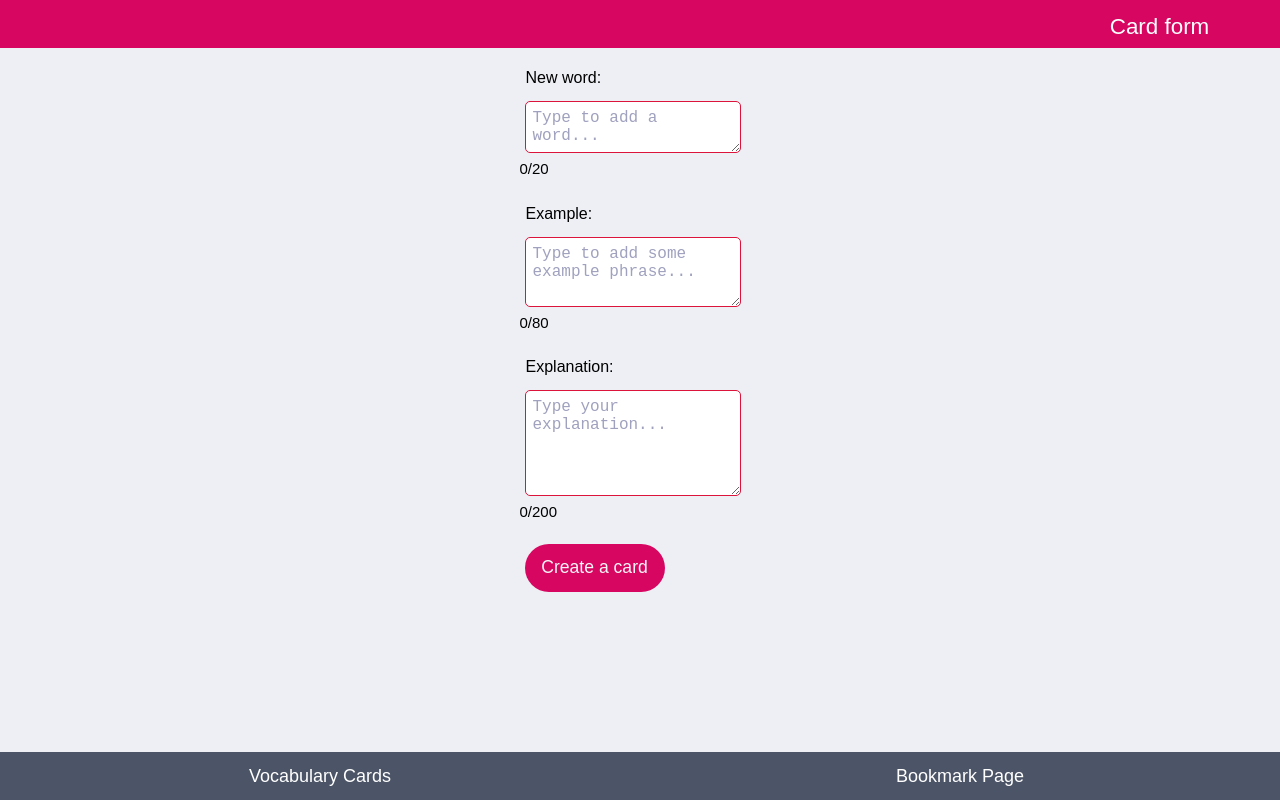
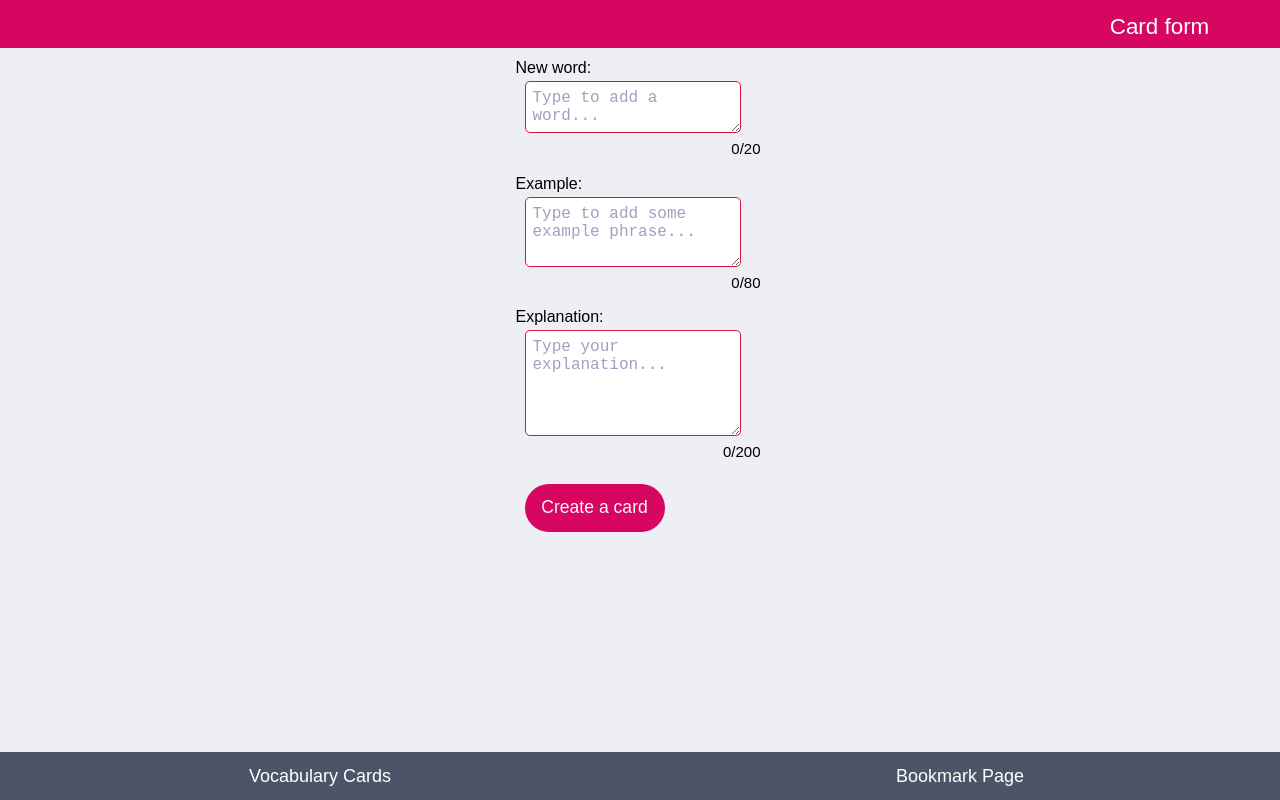
Before and after one commit to annadragan/capstone-project, a React (Create React App) app: page /form in a window 1280 px wide. Built offline with nearby package versions, Linux system fonts and the light colour scheme.

Commit message:
Add bookmark

```diff
--- a/src/App.js
+++ b/src/App.js
@@ -31,7 +31,7 @@ function App() {
             element={<Form onCreateTerm={handleSubmitTerm} />}
           />
           <Route
-            path="/bookmarkpage"
+            path="/archive"
             element={
               <BookmarkPage
                 vocabulary={vocabulary}
--- a/src/components/Card.js
+++ b/src/components/Card.js
@@ -1,6 +1,5 @@
 import styled from 'styled-components';
 import { BsTrash, BsFillBookmarkCheckFill } from 'react-icons/bs';
-// import useToggle from '..hooks/useToggle';
 
 export default function Card({
   word,
@@ -11,8 +10,6 @@ export default function Card({
   onBookmarkCard,
   isBookmarked,
 }) {
-  // const [bookmarked, toggleBookmarked] = useToggle(false);
-
   return (
     <CardWrapper isBookmaked={isBookmarked}>
       <CardWord>{word}</CardWord>
@@ -22,6 +19,7 @@ export default function Card({
         type="button"
         aria-label="bookmark this card"
         onClick={() => onBookmarkCard(_id)}
+        isBookmarked={isBookmarked}
       ></BookmarkButton>
       <DeleteButton
         type="button"
@@ -92,8 +90,8 @@ const BookmarkButton = styled.button.attrs(() => ({
   background: transparent;
   border: transparent;
   margin: 4px;
-  color: gray;
-  &:hover {
+  color: ${props => (props.isBookmarked ? 'green' : 'gray')};
+  /* &:hover {
     color: crimson;
-  }
+  } */
 `;
--- a/src/components/Form.js
+++ b/src/components/Form.js
@@ -14,7 +14,6 @@ export default function Form({ onCreateTerm }) {
 
   const disabled = newWord === '' || newExample === '' || newExplanation === '';
 
-  // const [textAreaCount, ChangeTextAreaCount] = useState(0);
   const recalculateWordCharacter = e => {
     setNewWord(e.target.value.length);
   };
@@ -44,7 +43,7 @@ export default function Form({ onCreateTerm }) {
             type="text"
             onChange={recalculateWordCharacter}
           />
-          <small>{newWord}/20</small>
+          <Counter>{newWord}/20</Counter>
         </InputWrapper>
         <InputWrapper>
           <Input
@@ -60,7 +59,7 @@ export default function Form({ onCreateTerm }) {
             type="text"
             onChange={recalculateExampleCharacter}
           />
-          <small>{newExample}/80</small>
+          <Counter>{newExample}/80</Counter>
         </InputWrapper>
         <InputWrapper>
           <Input
@@ -76,7 +75,7 @@ export default function Form({ onCreateTerm }) {
             type="text"
             onChange={recalculateExplanationCharacter}
           />
-          <small>{newExplanation}/200</small>
+          <Counter>{newExplanation}/200</Counter>
         </InputWrapper>
         <Button
           category="Create a card"
@@ -107,6 +106,7 @@ export default function Form({ onCreateTerm }) {
     }
   }
 }
+
 const FormWrapper = styled.form`
   display: grid;
   gap: 15px;
@@ -118,3 +118,8 @@ const InputWrapper = styled.div`
   flex-direction: column;
   justify-content: flex-start;
 `;
+
+const Counter = styled.small`
+  display: flex;
+  justify-content: right;
+`;
--- a/src/components/Input.js
+++ b/src/components/Input.js
@@ -27,7 +27,7 @@ export default function Input({
 }
 
 const StyledLabel = styled.label`
-  margin: 6px;
+  margin: -4px;
 `;
 
 const StyledTextarea = styled.textarea`
--- a/src/pages/BookmarkPage.js
+++ b/src/pages/BookmarkPage.js
@@ -1,11 +1,26 @@
 import Header from '../components/Header';
-import CardList from '../components/CardList';
+import Card from '../components/Card';
 
 export default function BookmarkPage({ vocabulary, onBookmarkCard }) {
   return (
     <>
       <Header>Bookmark Page</Header>
-      <CardList onBookmarkCard={onBookmarkCard} />
+      <h2>hallo</h2>
+
+      {vocabulary?.map(
+        ({ _id, word, example, explanation, isBookmarked }) =>
+          isBookmarked && (
+            <Card
+              key={_id}
+              word={word}
+              example={example}
+              explanation={explanation}
+              _id={_id}
+              onBookmarkCard={onBookmarkCard}
+              isBookmarked={isBookmarked}
+            />
+          )
+      )}
     </>
   );
 }
```
